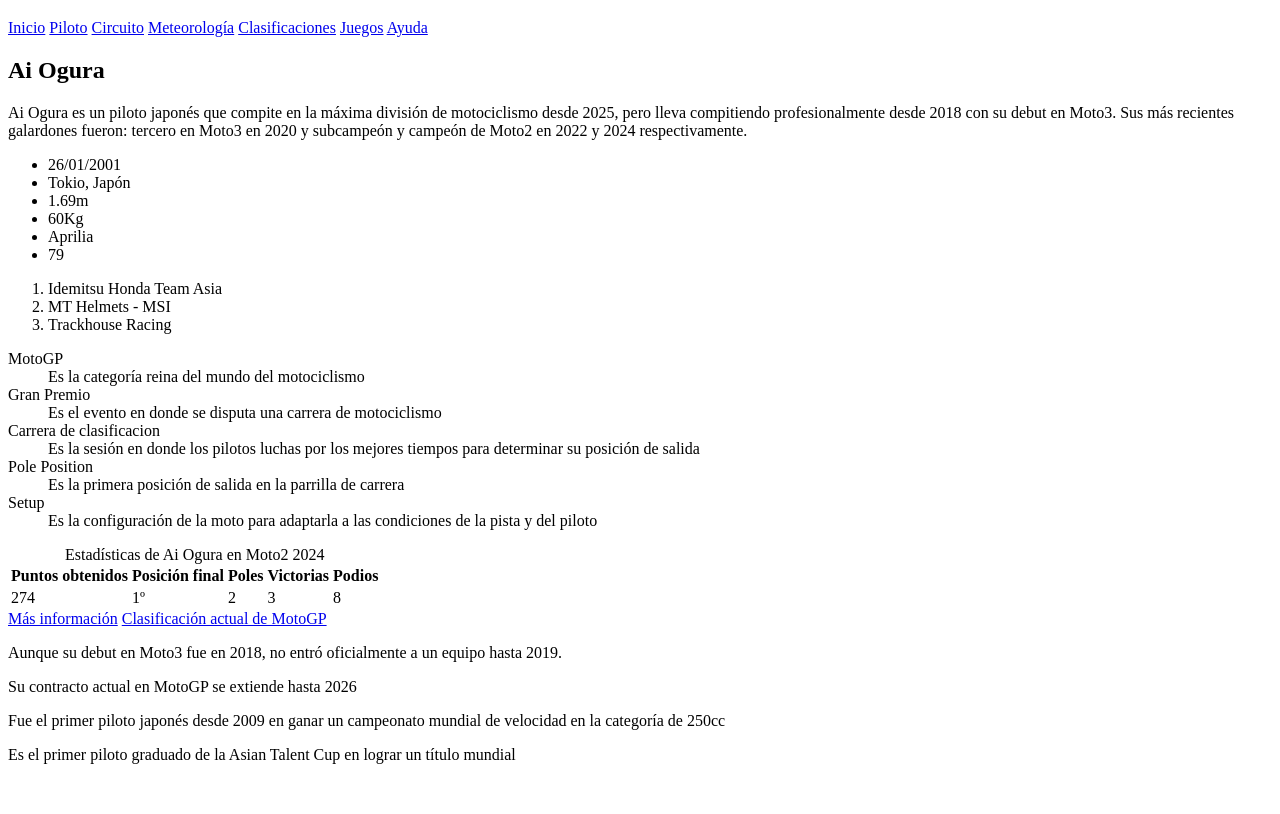
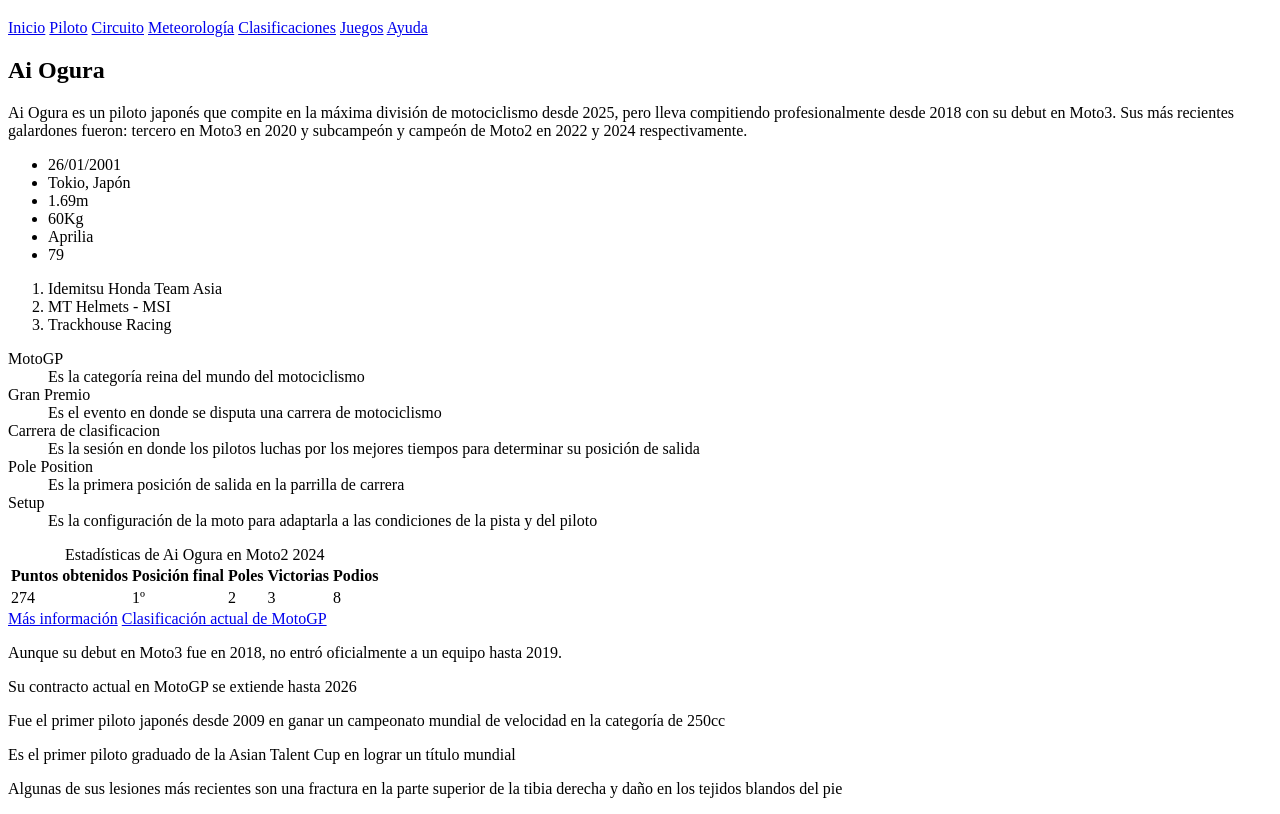
Before and after one commit to PabloGarPe/proyecto, a plain HTML site: page MotoGP-Desktop/piloto.html in a window 1280 px wide. Shown: the part 61-875 px from the top of the page. Before the commit the page ends 841 px from the top, so only its background shows below. Drawn offline with Linux system fonts and the light colour scheme.

Commit message:
Initial commit

```diff
--- a/MotoGP-Desktop/piloto.html
+++ b/MotoGP-Desktop/piloto.html
@@ -122,5 +122,6 @@
       Es el primer piloto graduado de la Asian Talent Cup en lograr un título
       mundial
     </p>
+    <p>Algunas de sus lesiones más recientes son una fractura en la parte superior de la tibia derecha y daño en los tejidos blandos del pie</p>
   </body>
 </html>
```
